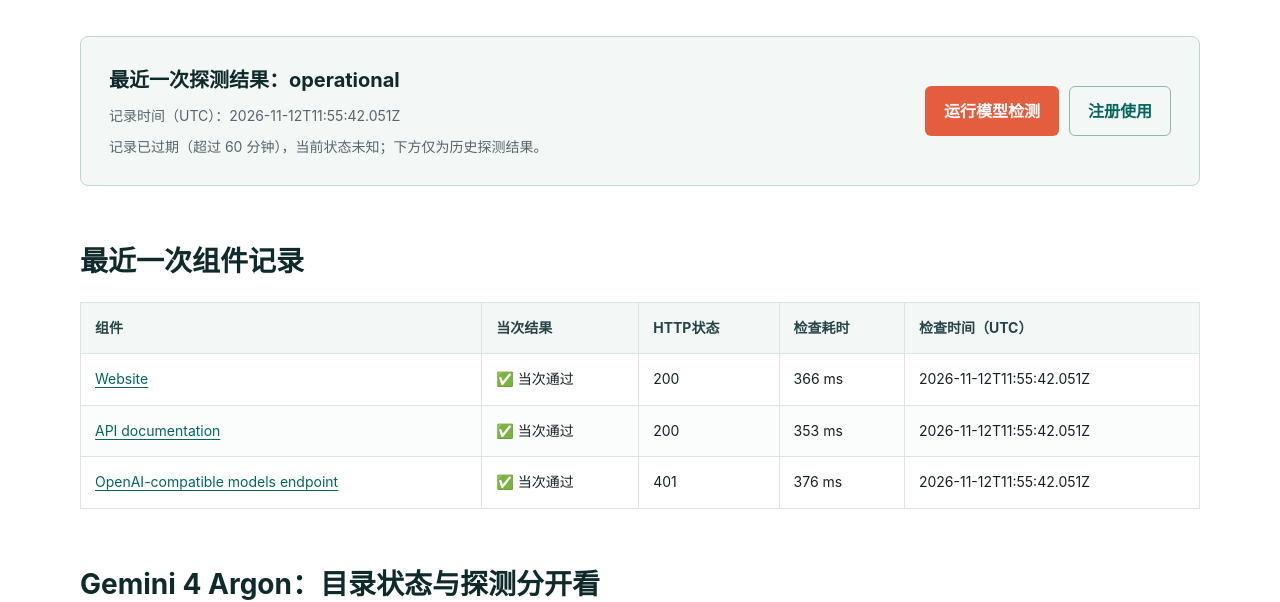
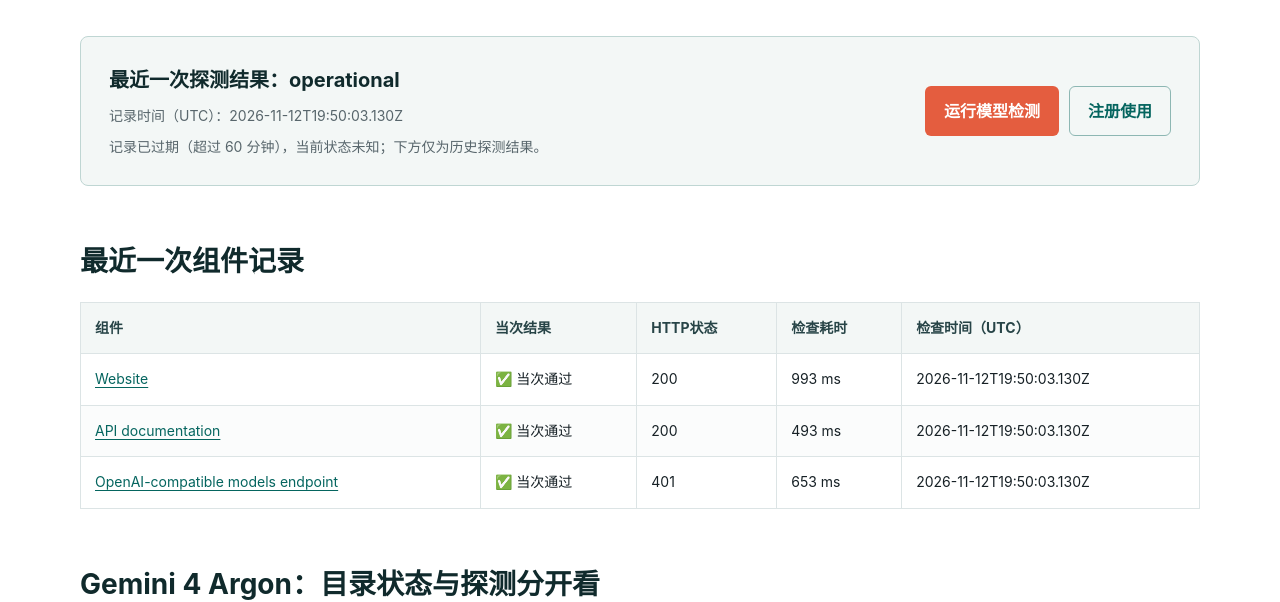
Before and after one commit to KKWANG4444/api-status, a Jekyll site: the page built from status.md, in a window 1280 px wide and 900 px high, scrolled down 374 px. Shown: the part 153-755 px from the top of the window. Built offline with Jekyll 4.4.1, drawn with Linux system fonts in a browser that asks for light colours.

Commit message:
chore: update public edge status

```diff
--- a/_data/status.json
+++ b/_data/status.json
@@ -1,10 +1,10 @@
 {
   "status": "operational",
-  "checked_at": "2026-11-12T11:55:42.051Z",
+  "checked_at": "2026-11-12T19:50:03.130Z",
   "max_age_seconds": 3600,
-  "expires_at": "2026-11-12T12:55:42.051Z",
+  "expires_at": "2026-11-12T20:50:03.130Z",
   "status_scope": "observation_at_checked_at",
-  "duration_ms": 413,
+  "duration_ms": 1052,
   "overall": true,
   "components": [
     {
@@ -13,7 +13,7 @@
       "url": "https://www.aifast.hk/",
       "ok": true,
       "status": 200,
-      "elapsed_ms": 366,
+      "elapsed_ms": 993,
       "content_type": "text/html; charset=utf-8",
       "detail": "Expected public edge response"
     },
@@ -23,7 +23,7 @@
       "url": "https://api.aifast.hk/",
       "ok": true,
       "status": 200,
-      "elapsed_ms": 353,
+      "elapsed_ms": 493,
       "content_type": "text/html",
       "detail": "Expected public edge response"
     },
@@ -33,7 +33,7 @@
       "url": "https://www.aifast.hk/v1/models",
       "ok": true,
       "status": 401,
-      "elapsed_ms": 376,
+      "elapsed_ms": 653,
       "content_type": "application/json; charset=utf-8",
       "detail": "Expected public edge response"
     }
--- a/data/status.json
+++ b/data/status.json
@@ -1,10 +1,10 @@
 {
   "status": "operational",
-  "checked_at": "2026-11-12T11:55:42.051Z",
+  "checked_at": "2026-11-12T19:50:03.130Z",
   "max_age_seconds": 3600,
-  "expires_at": "2026-11-12T12:55:42.051Z",
+  "expires_at": "2026-11-12T20:50:03.130Z",
   "status_scope": "observation_at_checked_at",
-  "duration_ms": 413,
+  "duration_ms": 1052,
   "overall": true,
   "components": [
     {
@@ -13,7 +13,7 @@
       "url": "https://www.aifast.hk/",
       "ok": true,
       "status": 200,
-      "elapsed_ms": 366,
+      "elapsed_ms": 993,
       "content_type": "text/html; charset=utf-8",
       "detail": "Expected public edge response"
     },
@@ -23,7 +23,7 @@
       "url": "https://api.aifast.hk/",
       "ok": true,
       "status": 200,
-      "elapsed_ms": 353,
+      "elapsed_ms": 493,
       "content_type": "text/html",
       "detail": "Expected public edge response"
     },
@@ -33,7 +33,7 @@
       "url": "https://www.aifast.hk/v1/models",
       "ok": true,
       "status": 401,
-      "elapsed_ms": 376,
+      "elapsed_ms": 653,
       "content_type": "application/json; charset=utf-8",
       "detail": "Expected public edge response"
     }
```
